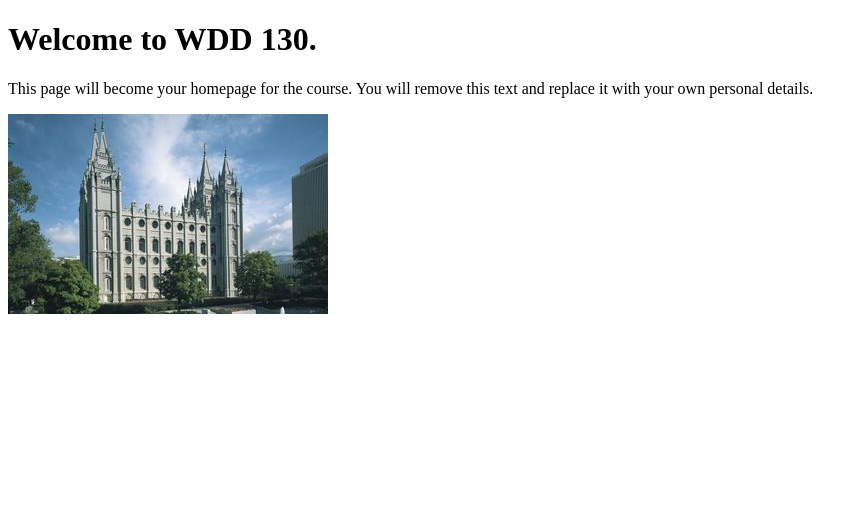
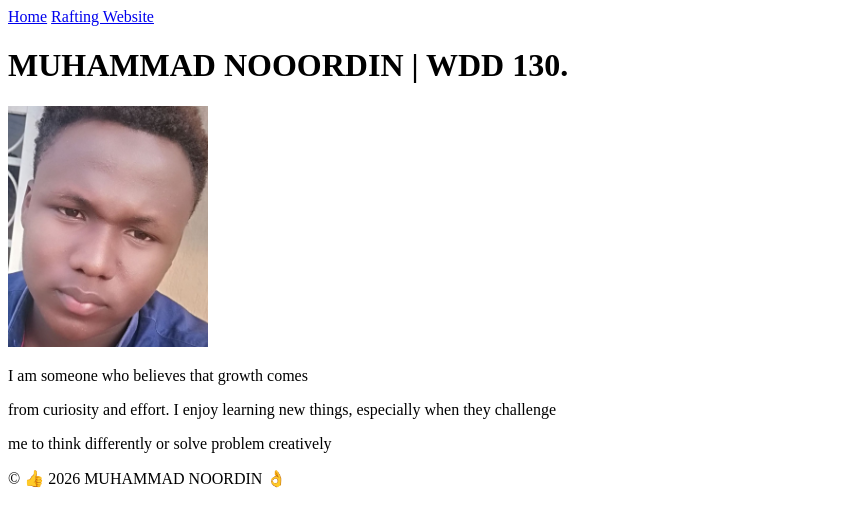
Before and after one commit to Chamdid123/WDD130, a plain HTML site: page index.html in a window 1280 px wide. Shown: the whole page, without its empty margins (0-868 px from the left). Drawn offline with Linux system fonts and the light colour scheme.

Commit message:
MUHAMMAD

```diff
--- a/index.html
+++ b/index.html
@@ -1,14 +1,31 @@
 <!DOCTYPE html>
 <html lang="en">
+
 <head>
     <meta charset="UTF-8">
     <meta name="viewport" content="width=device-width, initial-scale=1.0">
-    <title>WDD 130 | Personal Homepage</title>
+    <title>MUHAMMAD NOOORDIN | WDD 130</title>
 </head>
+
 <body>
-    <h1>Welcome to WDD 130.</h1>
-    <p>This page will become your homepage for the course. You will remove this text and replace it with your own personal details.</p>
+    <header>
+        <nav>
+            <a href="#">Home</a>
+            <a href="wwr/">Rafting Website</a>
+        </nav>
+    </header>
+    <main>
+        <h1>MUHAMMAD NOOORDIN | WDD 130.</h1>
+        <img src="images/MUHAMAMD.jpg" alt="MUHAMMAD NOORDIN." width="200px">
+        <p>I am someone who believes that growth comes </p>
+        </p> from curiosity and effort. I enjoy learning new things, especially when they challenge
+        <p> me to think differently or solve problem creatively</p>
 
-    <img src="images/salt-lake-temple.jpg" alt="The Salt Lake Temple.">
+    </main>
+    <footer>
+        <p>© 👍 2026 MUHAMMAD NOORDIN 👌 </p>
+    </footer>
+
 </body>
+
 </html>
```
Also changed, not shown: images/MUHAMAMD.jpg (added).
